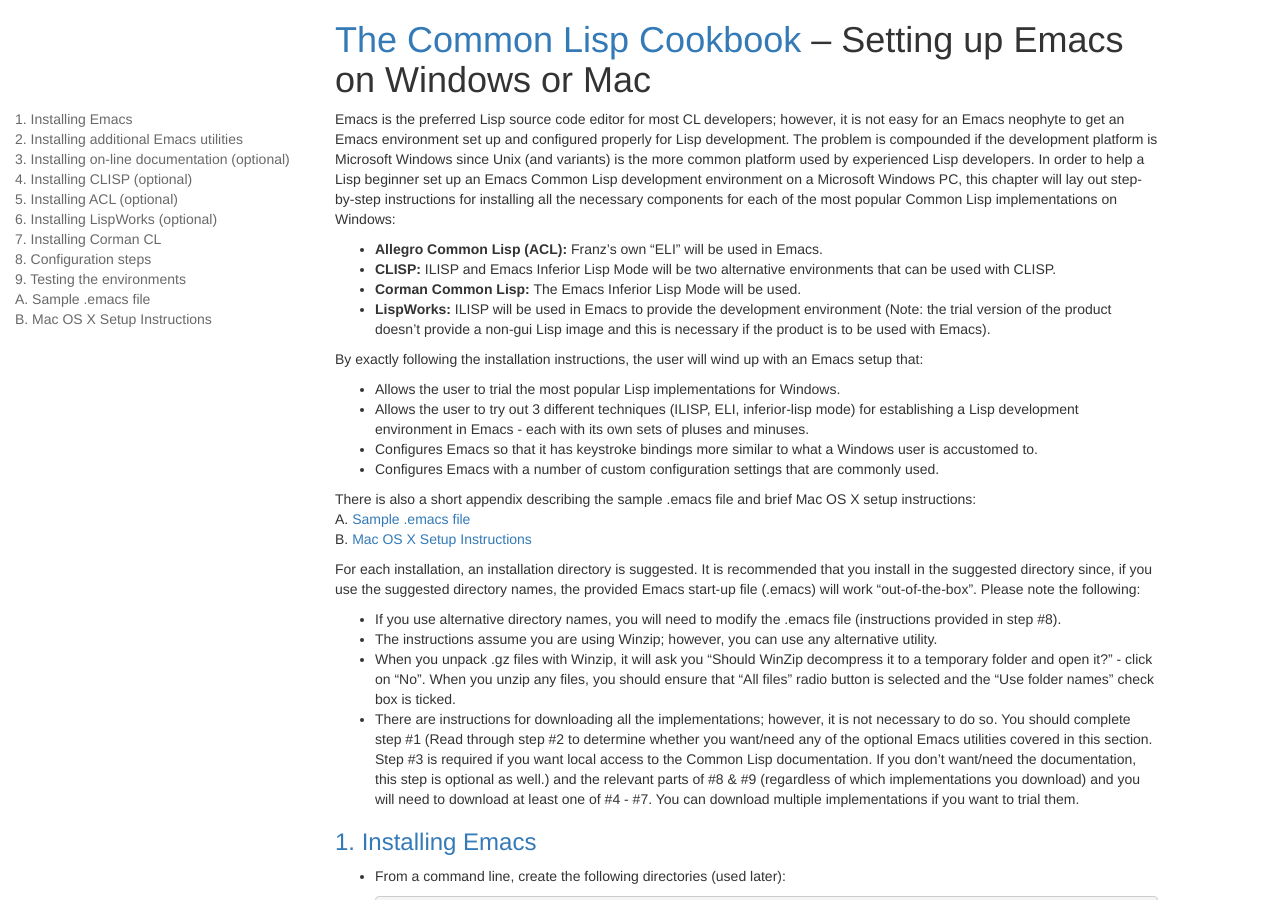
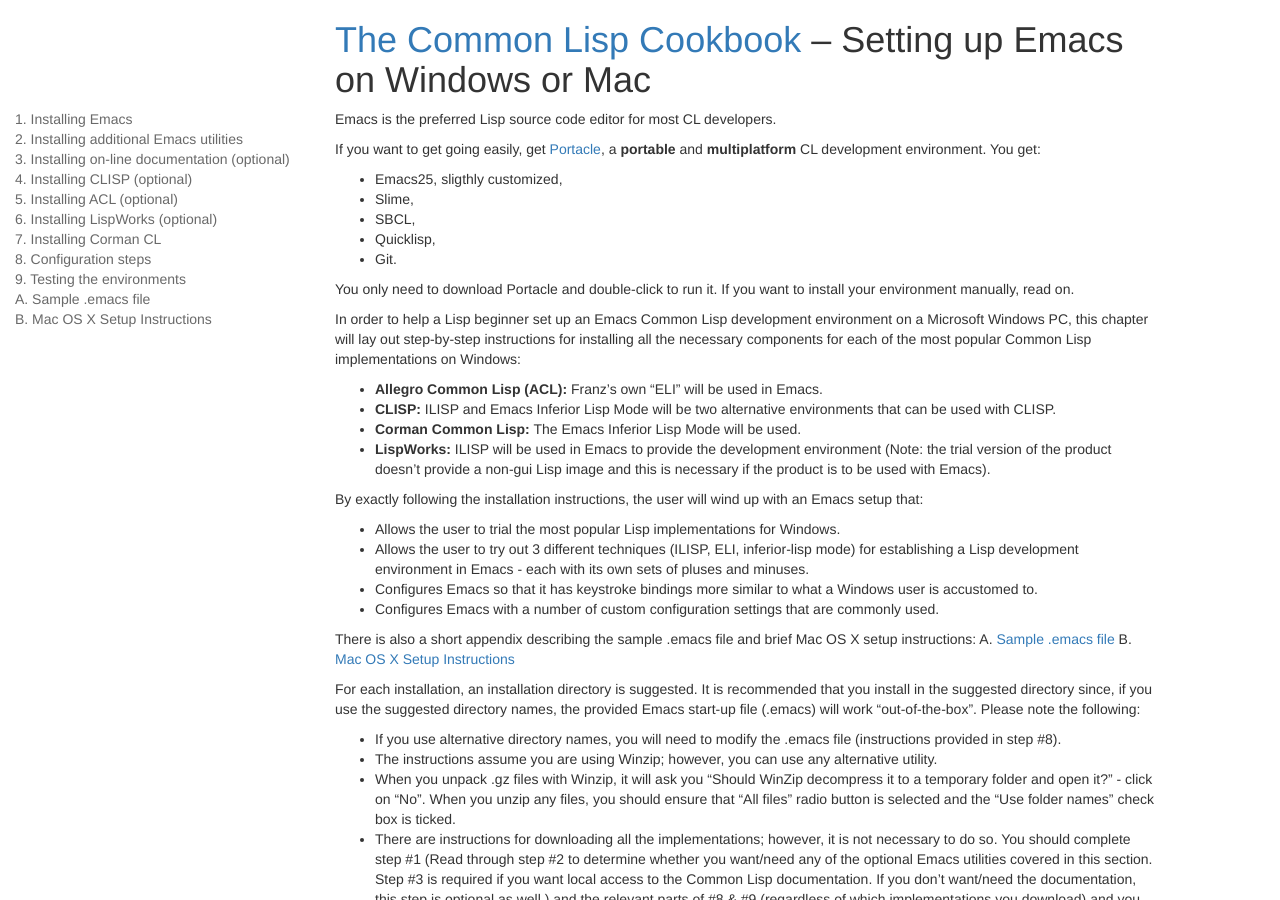
Before and after one commit to LispCookbook/cl-cookbook, a Jekyll site: the page built from windows.md, in a window 1280 px wide and 900 px high. Built offline with Jekyll 4.4.1, drawn with Linux system fonts in a browser that asks for light colours.

Commit message:
a word about Portacle

```diff
--- a/windows.md
+++ b/windows.md
@@ -2,12 +2,22 @@
 title: Setting up Emacs on Windows or Mac
 ---
 
-Emacs is the preferred Lisp source code editor for most CL developers;
-however, it is not easy for an Emacs neophyte to get an Emacs
-environment set up and configured properly for Lisp development. The
-problem is compounded if the development platform is Microsoft Windows
-since Unix (and variants) is the more common platform used by
-experienced Lisp developers. In order to help a Lisp beginner set up
+Emacs is the preferred Lisp source code editor for most CL developers.
+
+If you want to get going easily, get
+[Portacle](https://shinmera.github.io/portacle/), a **portable** and
+**multiplatform** CL development environment. You get:
+
+- Emacs25, sligthly customized,
+- Slime,
+- SBCL,
+- Quicklisp,
+- Git.
+
+You only need to download Portacle and double-click to run it. If you
+want to install your environment manually, read on.
+
+In order to help a Lisp beginner set up
 an Emacs Common Lisp development environment on a Microsoft Windows
 PC, this chapter will lay out step-by-step instructions for installing
 all the necessary components for each of the most popular Common Lisp
```
Also changed, not shown: emacs-ide.md (+5 -0 lines).
